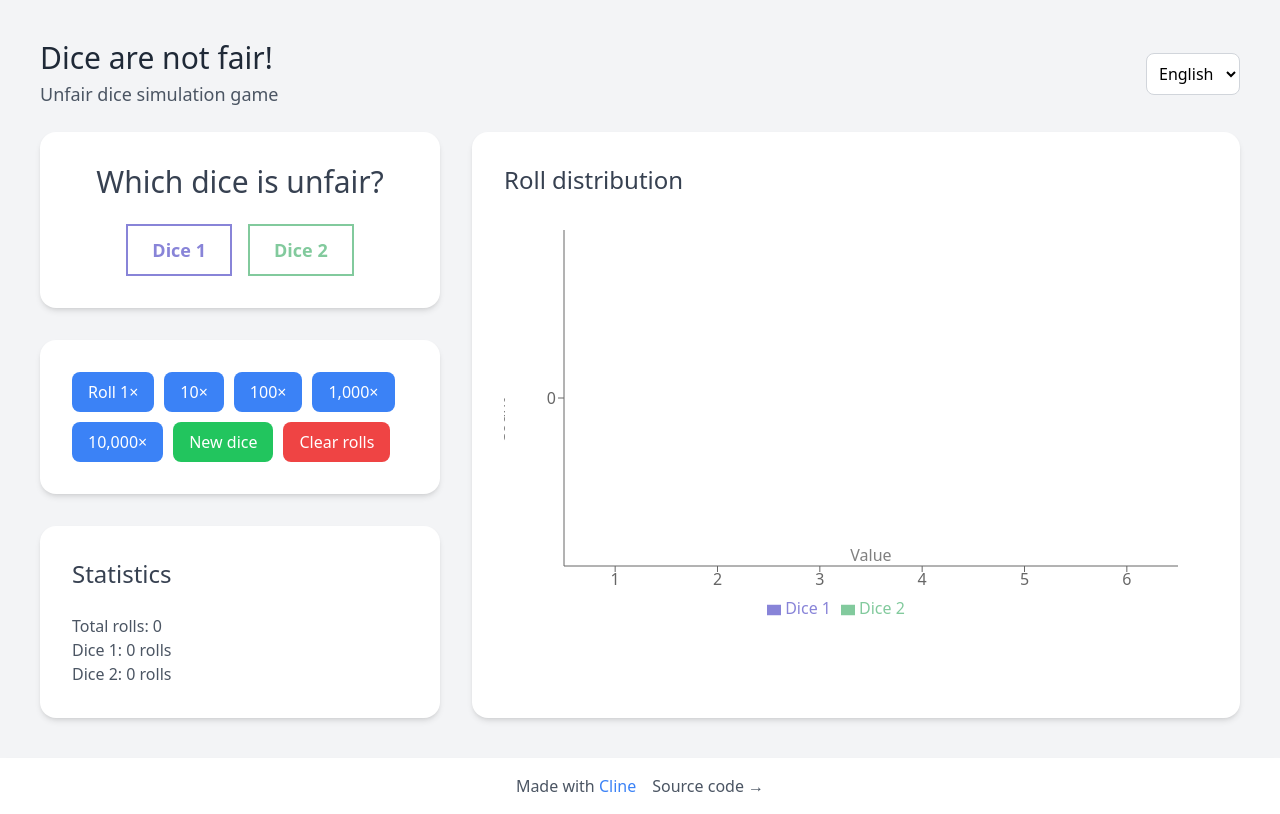
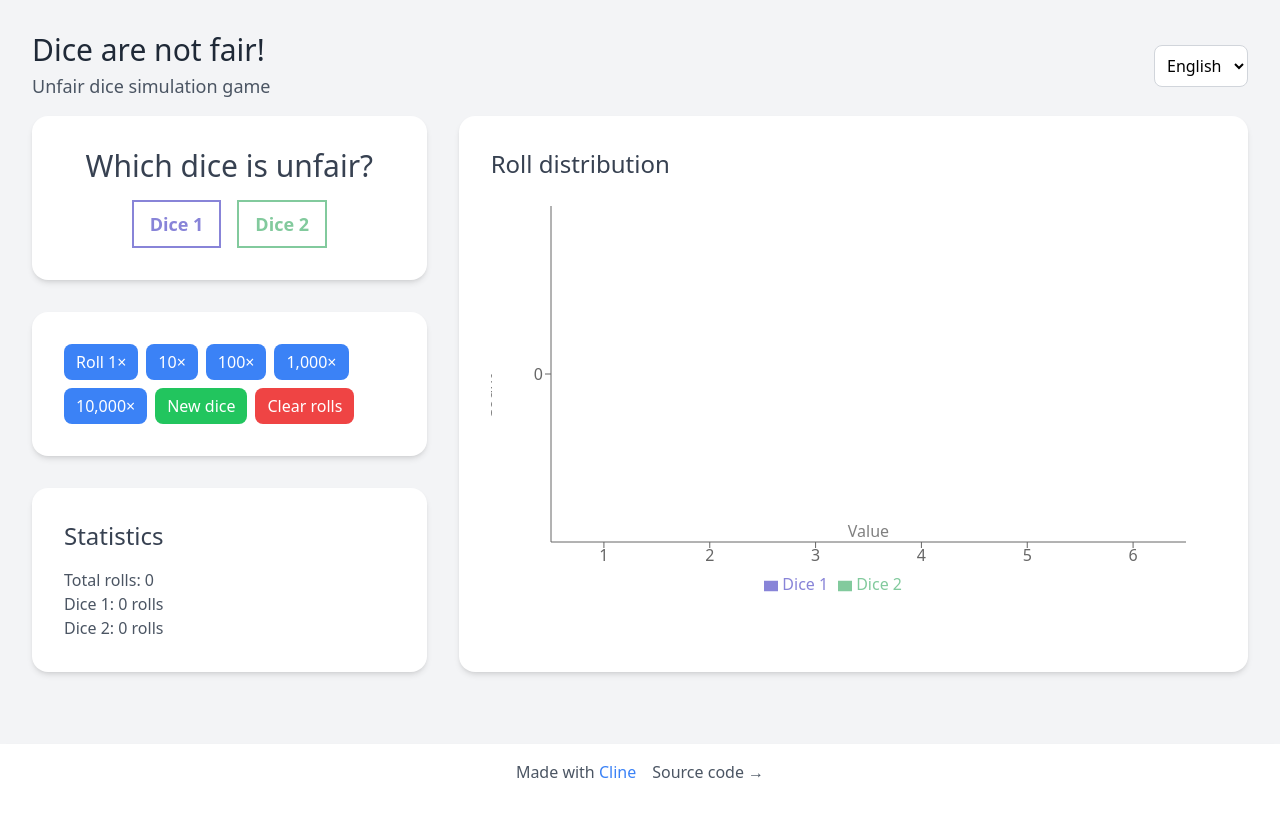
Before and after one commit to tkafka/unfair-dice-simulator, a React (Vite) app: page / in a window 1280 px wide. Built offline with nearby package versions, Linux system fonts and the light colour scheme.

Commit message:
fix: chart grid positioning on desktop
- Position chart to start at row 1 in desktop layout

```diff
--- a/src/App.tsx
+++ b/src/App.tsx
@@ -90,9 +90,9 @@ function App() {
 
   return (
     <div className="bg-gray-100 min-h-screen w-screen flex flex-col">
-      <div className="p-10 mx-auto flex-grow">
-        <div className="flex flex-col items-center md:flex-row md:justify-between w-full mb-6">
-          <div className="mb-5 md:mb-0">
+      <div className="p-4 sm:p-6 lg:p-8 mx-auto flex-grow w-full">
+        <div className="flex flex-col items-center md:flex-row md:justify-between w-full mb-4">
+          <div className="mb-4 md:mb-0">
             <h1 className="text-gray-800 text-3xl">
               {translationService.t("title")}
             </h1>
@@ -112,10 +112,10 @@ function App() {
           </select>
         </div>
 
-        <div className="lg:flex lg:gap-8 w-full">
-          <div className="lg:w-1/3 flex flex-col gap-8">
-            <div className="bg-white p-8 rounded-2xl shadow-md w-full text-center">
-              <h2 className="text-gray-700 mt-0 mb-6 text-3xl">
+        <div className="grid grid-cols-1 lg:grid-cols-[1fr,2fr] gap-4 sm:gap-6 lg:gap-8 w-full">
+          {/* Game section */}
+          <div className="bg-white p-4 sm:p-6 lg:p-8 rounded-2xl shadow-md w-full text-center">
+            <h2 className="text-gray-700 mt-0 mb-4 text-2xl lg:text-3xl">
               {translationService.t("whichDiceUnfair")}
             </h2>
             <div className="flex items-center justify-center gap-4">
@@ -129,7 +129,7 @@ function App() {
                       : translationService.t("wrongGuess")
                   );
                 }}
-                  className={`px-6 py-2.5 text-lg font-bold border-2 border-[#8884d8] transition-all duration-300 ${
+                className={`px-4 py-2 text-base lg:text-lg font-bold border-2 border-[#8884d8] transition-all duration-300 ${
                   selectedDice === 1
                     ? "bg-[#8884d8] text-white"
                     : "bg-white text-[#8884d8]"
@@ -147,7 +147,7 @@ function App() {
                       : translationService.t("wrongGuess")
                   );
                 }}
-                  className={`px-6 py-2.5 text-lg font-bold border-2 border-[#82ca9d] transition-all duration-300 ${
+                className={`px-4 py-2 text-base lg:text-lg font-bold border-2 border-[#82ca9d] transition-all duration-300 ${
                   selectedDice === 2
                     ? "bg-[#82ca9d] text-white"
                     : "bg-white text-[#82ca9d]"
@@ -158,7 +158,7 @@ function App() {
             </div>
             {guessResult && (
               <p
-                  className={`mt-2 text-xl min-w-[300px] ${
+                className={`mt-2 text-lg lg:text-xl ${
                   guessResult.includes("Správně")
                     ? "text-green-500"
                     : "text-orange-500"
@@ -169,75 +169,55 @@ function App() {
             )}
           </div>
 
-            <div className="flex flex-wrap gap-2.5 bg-white p-8 rounded-2xl shadow-md w-full">
+          {/* Roll actions */}
+          <div className="flex flex-wrap gap-2 bg-white p-4 sm:p-6 lg:p-8 rounded-2xl shadow-md w-full lg:col-start-1">
             <button
               onClick={() => handleRoll(1)}
-                className="bg-blue-500 hover:bg-blue-600 text-white rounded-lg px-4 py-2 transition-colors duration-200"
+              className="bg-blue-500 hover:bg-blue-600 text-white rounded-lg px-3 py-1.5 transition-colors duration-200"
             >
               {translationService.t("roll1")}
             </button>
             <button
               onClick={() => handleRoll(10)}
-                className="bg-blue-500 hover:bg-blue-600 text-white rounded-lg px-4 py-2 transition-colors duration-200"
+              className="bg-blue-500 hover:bg-blue-600 text-white rounded-lg px-3 py-1.5 transition-colors duration-200"
             >
               {translationService.t("roll10")}
             </button>
             <button
               onClick={() => handleRoll(100)}
-                className="bg-blue-500 hover:bg-blue-600 text-white rounded-lg px-4 py-2 transition-colors duration-200"
+              className="bg-blue-500 hover:bg-blue-600 text-white rounded-lg px-3 py-1.5 transition-colors duration-200"
             >
               {translationService.t("roll100")}
             </button>
             <button
               onClick={() => handleRoll(1000)}
-                className="bg-blue-500 hover:bg-blue-600 text-white rounded-lg px-4 py-2 transition-colors duration-200"
+              className="bg-blue-500 hover:bg-blue-600 text-white rounded-lg px-3 py-1.5 transition-colors duration-200"
             >
               {translationService.t("roll1000")}
             </button>
             <button
               onClick={() => handleRoll(10000)}
-                className="bg-blue-500 hover:bg-blue-600 text-white rounded-lg px-4 py-2 transition-colors duration-200"
+              className="bg-blue-500 hover:bg-blue-600 text-white rounded-lg px-3 py-1.5 transition-colors duration-200"
             >
               {translationService.t("roll10000")}
             </button>
             <button
               onClick={handleNewDice}
-                className="bg-green-500 hover:bg-green-600 text-white rounded-lg px-4 py-2 transition-colors duration-200"
+              className="bg-green-500 hover:bg-green-600 text-white rounded-lg px-3 py-1.5 transition-colors duration-200"
             >
               {translationService.t("newDice")}
             </button>
             <button
               onClick={() => setRolls([])}
-                className="bg-red-500 hover:bg-red-600 text-white rounded-lg px-4 py-2 transition-colors duration-200"
+              className="bg-red-500 hover:bg-red-600 text-white rounded-lg px-3 py-1.5 transition-colors duration-200"
             >
               {translationService.t("clearRolls")}
             </button>
           </div>
 
-            <div className="bg-white p-8 rounded-2xl shadow-md w-full">
-              <h2 className="text-gray-700 text-2xl mb-6">
-                {translationService.t("statistics")}
-              </h2>
-              <p className="text-gray-600">
-                {translationService.t("totalRolls")}: {rolls.length}
-              </p>
-              <p className="text-gray-600">
-                {translationService.t(
-                  "dice1Rolls",
-                  rolls.filter((r) => r.isFirst).length.toString()
-                )}
-              </p>
-              <p className="text-gray-600">
-                {translationService.t(
-                  "dice2Rolls",
-                  rolls.filter((r) => !r.isFirst).length.toString()
-                )}
-              </p>
-            </div>
-          </div>
-
-          <div className="lg:flex-1 bg-white p-8 rounded-2xl shadow-md mt-8 lg:mt-0">
-            <h2 className="text-gray-700 text-2xl mb-6">
+          {/* Chart */}
+          <div className="bg-white p-4 sm:p-6 lg:p-8 rounded-2xl shadow-md w-full lg:col-start-2 lg:row-start-1 lg:row-span-3">
+            <h2 className="text-gray-700 text-xl lg:text-2xl mb-4">
               {translationService.t("distribution")}
             </h2>
             <div className="w-full h-[400px]">
@@ -245,7 +225,6 @@ function App() {
                 <BarChart
                   data={stats}
                   margin={{ top: 10, right: 30, left: 0, bottom: 0 }}
-                  // Scale Y axis to keep expected value at 2/3 of height
                   maxBarSize={60}
                 >
                   <XAxis
@@ -311,9 +290,32 @@ function App() {
               </ResponsiveContainer>
             </div>
           </div>
+
+          {/* Stats */}
+          <div className="bg-white p-4 sm:p-6 lg:p-8 rounded-2xl shadow-md w-full lg:col-start-1">
+            <h2 className="text-gray-700 text-xl lg:text-2xl mb-4">
+              {translationService.t("statistics")}
+            </h2>
+            <p className="text-gray-600">
+              {translationService.t("totalRolls")}: {rolls.length}
+            </p>
+            <p className="text-gray-600">
+              {translationService.t(
+                "dice1Rolls",
+                rolls.filter((r) => r.isFirst).length.toString()
+              )}
+            </p>
+            <p className="text-gray-600">
+              {translationService.t(
+                "dice2Rolls",
+                rolls.filter((r) => !r.isFirst).length.toString()
+              )}
+            </p>
           </div>
         </div>
-      <footer className="bg-white shadow-md py-4 px-10 mt-auto">
+      </div>
+
+      <footer className="bg-white shadow-md py-4 px-4 sm:px-6 lg:px-8 mt-auto">
         <div className="container mx-auto text-center text-gray-600 flex flex-col sm:flex-row items-center justify-center gap-4">
           <div>
             {translationService.t("madeWith")}{" "}
```
Lines whose indentation alone changed are shown as unchanged.
